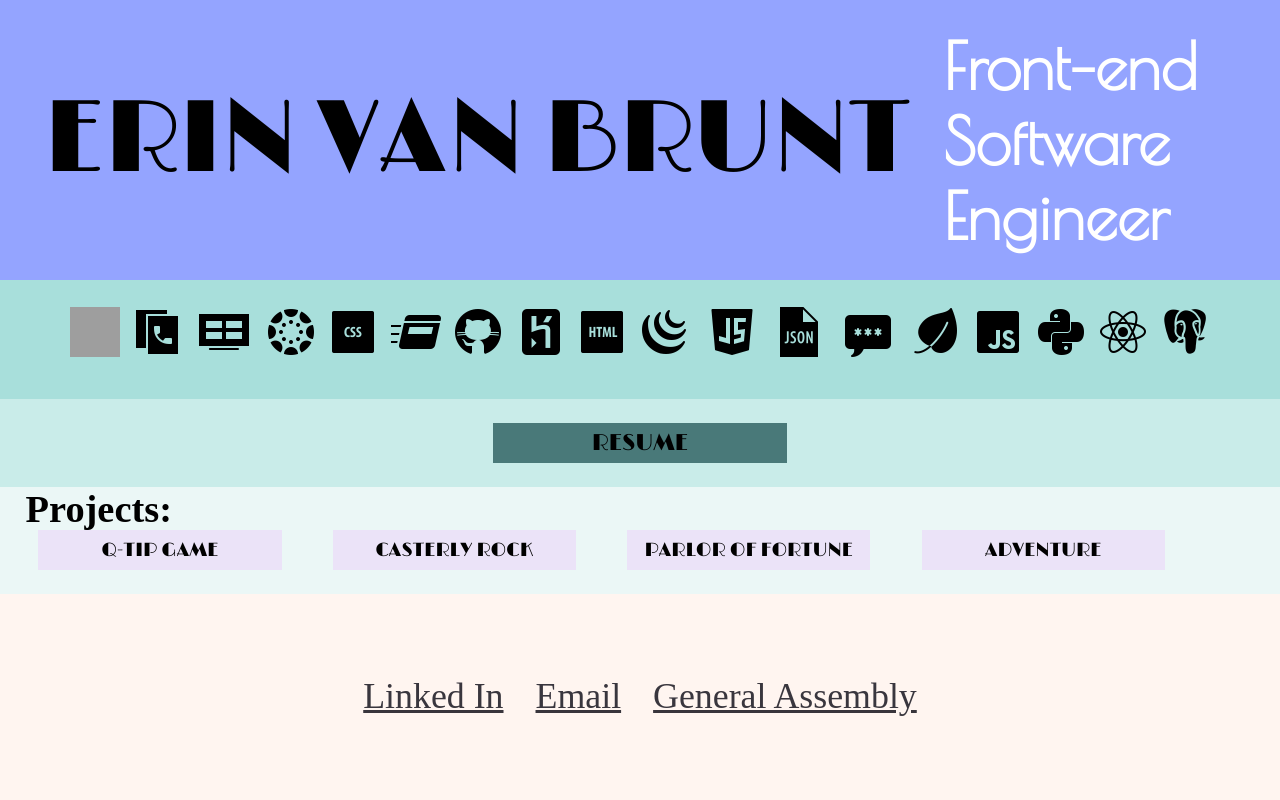
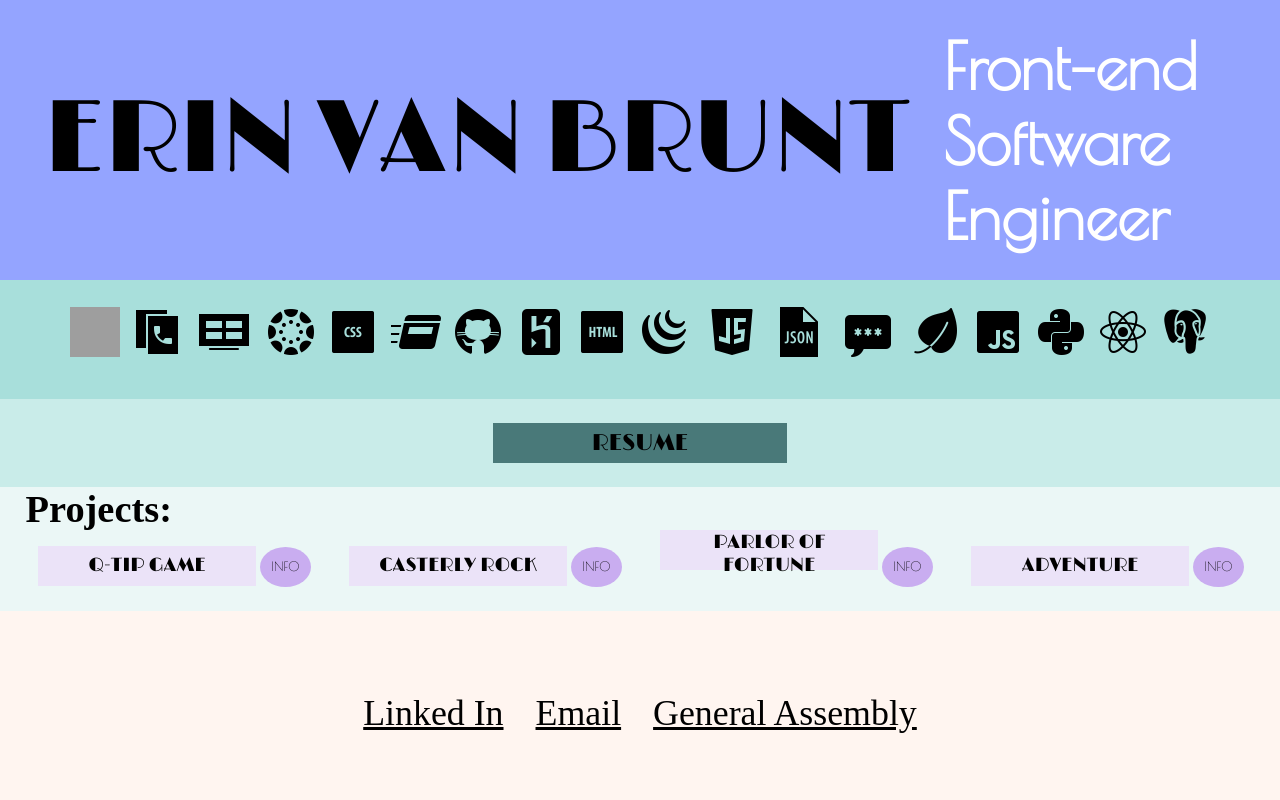
Before and after one commit to AlrightErin27/erinvanbrunt, a Next.js app: page / in a window 1280 px wide. Shown: the top 800 px of the page. Built offline with nearby package versions, Linux system fonts and the light colour scheme; grey boxes are pictures that could not be loaded; a web font is replaced by a local one.

Commit message:
added project info buttons

```diff
--- a/pages/projects.js
+++ b/pages/projects.js
@@ -7,9 +7,13 @@ export default function projects() {
       <h3 className={styles.projects}>Projects:</h3>
 
       <button className={styles.projectsButton}>Q-TIP GAME</button>
+      <button className={styles.infoButton}>INFO</button>
       <button className={styles.projectsButton}>CASTERLY ROCK</button>
+      <button className={styles.infoButton}>INFO</button>
       <button className={styles.projectsButton}>PARLOR OF FORTUNE</button>
+      <button className={styles.infoButton}>INFO</button>
       <button className={styles.projectsButton}>ADVENTURE</button>
+      <button className={styles.infoButton}>INFO</button>
     </div>
   );
 }
--- a/styles/Home.module.css
+++ b/styles/Home.module.css
@@ -128,7 +128,7 @@ font-family: 'Poiret One', cursive; */
 .projectsButton {
   font-size: 1.5vw;
   height: 5vh;
-  width: 19vw;
+  width: 17vw;
   margin: 0 1vw 3vh 3vw;
   font-family: "Limelight", cursive;
   background-color: rgba(236, 224, 249, 0.832);
@@ -137,6 +137,20 @@ font-family: 'Poiret One', cursive; */
 .projectsButton:hover {
   background-color: rgba(105, 86, 126, 0.729);
   color: white;
+}
+.infoButton {
+  font-size: 1vw;
+  height: 5vh;
+  width: 4vw;
+  margin: 0 0 3vh -0.7vw;
+  font-family: "Poiret One", cursive;
+  background-color: rgba(185, 137, 237, 0.667);
+  border: none;
+  border-radius: 50%;
+}
+.infoButton:hover {
+  color: white;
+  background-color: rgb(100, 66, 132);
 }
 /* ------------------------------FOOTER-------------------------- */
 .footer {
@@ -156,7 +170,7 @@ font-family: 'Poiret One', cursive; */
   font-family: "Damion", cursive;
   font-size: 2.8vw;
   text-decoration: underline;
-  color: rgba(30, 27, 36, 0.88);
+  color: black;
 }
 .contactButton:hover {
   color: rgba(207, 190, 251, 0.77);
```
